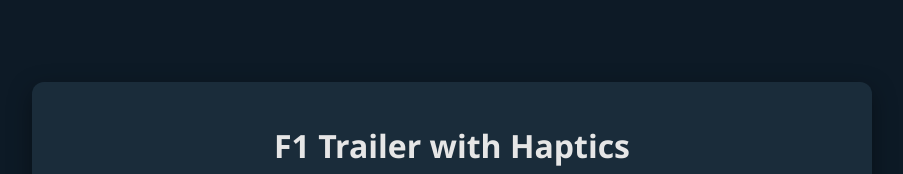
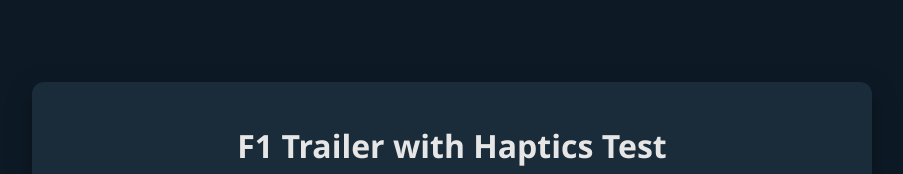
Before and after one commit to officialmanansharma/Haptics-Test, a plain HTML site: page index.html in a window 1280 px wide. Shown: the top 174 px of the page, without its empty margins (188-1091 px from the left). Drawn offline with Linux system fonts and the light colour scheme.

Commit message:
Update heading text for F1 trailer

```diff
--- a/index.html
+++ b/index.html
@@ -54,7 +54,7 @@
 <body>
 
     <div class="container">
-        <h1>F1 Trailer with Haptics</h1>
+        <h1>F1 Trailer with Haptics Test</h1>
         <video id="hapticVideo" controls>
             <source src="assets/f1-trailer.mp4" type="video/mp4">
             Your browser does not support the video tag.
```
